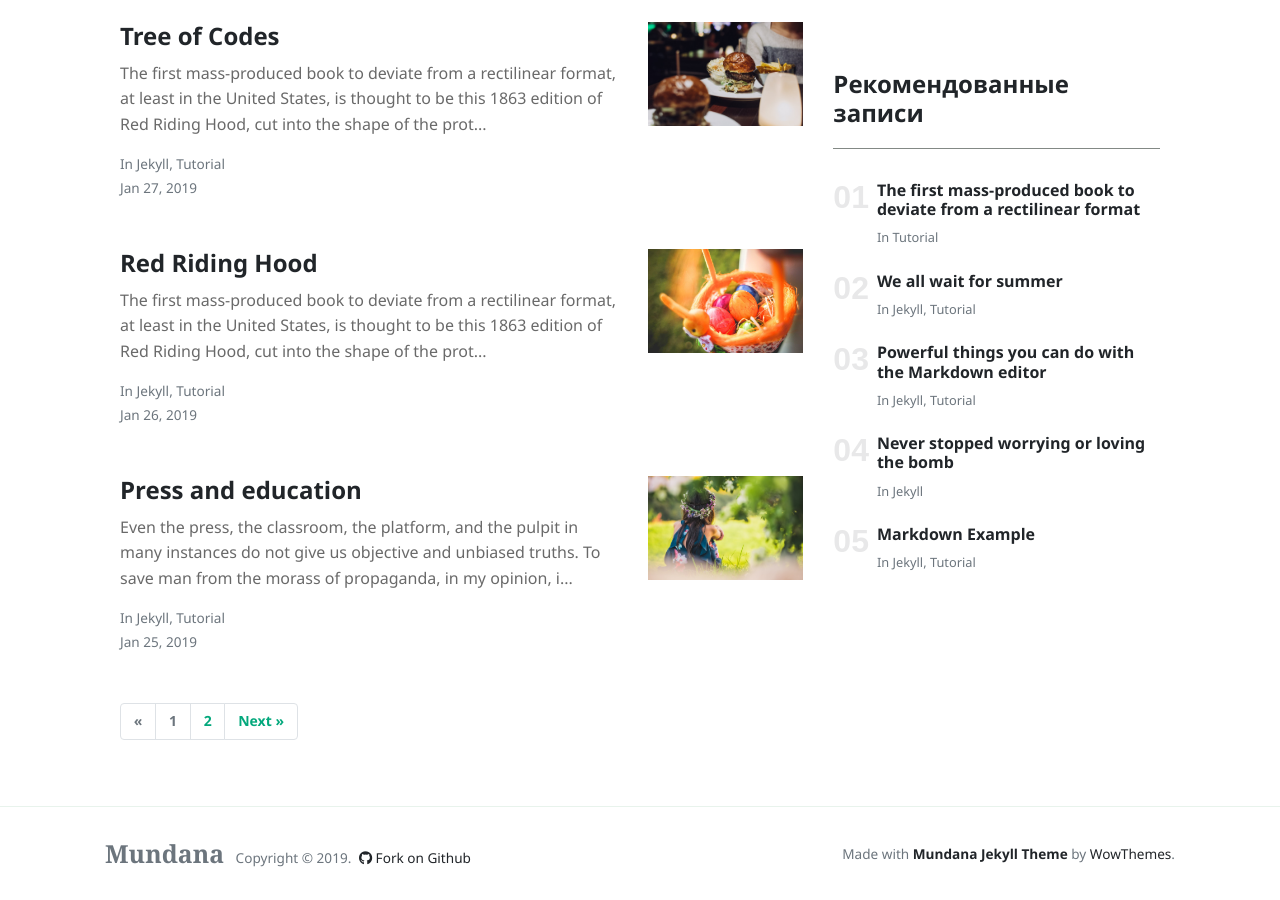
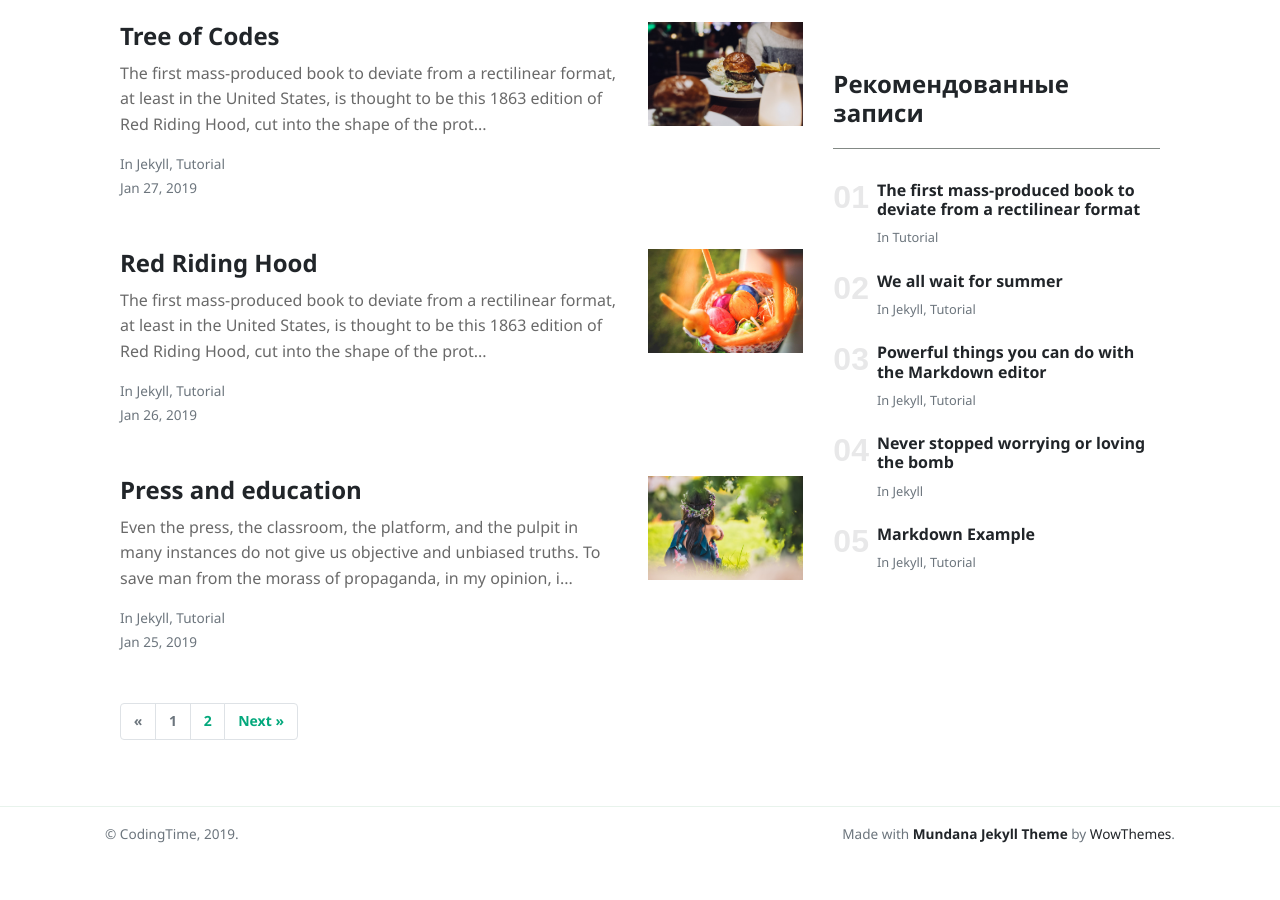
Before and after one commit to DaniilChizhevskii/Coding-Ti.me, a Jekyll site: the page built from index.html, in a window 1280 px wide and 900 px high, scrolled down 1707 px. Built offline with Jekyll 4.4.1, drawn with Linux system fonts in a browser that asks for light colours; nearby versions of some CDN libraries; the list of posts is cut into pages by our own code; after the commit the page ends 2568 px from its top, so only the background shows below that; some of the changed text lies outside the part shown.

Commit message:
Update default.html

```diff
--- a/_layouts/default.html
+++ b/_layouts/default.html
@@ -1,10 +1,10 @@
 <!DOCTYPE html>
-<html lang="en">
+<html lang="ru">
 <head>
     <meta charset="utf-8">
     <meta name="viewport" content="width=device-width, initial-scale=1, shrink-to-fit=no">
     <meta http-equiv="X-UA-Compatible" content="ie=edge">
-    <title>{{page.title}} | {{site.name}}</title>
+    <title>Главная | CodingTime</title>
 
     {% seo %}
 
@@ -38,7 +38,7 @@
     <!-- Navbar -->
     <nav id="MagicMenu" class="topnav navbar navbar-expand-lg navbar-light bg-white fixed-top">
     <div class="container">
-        <a class="navbar-brand" href="{{ site.baseurl }}/index.html"><strong>{{site.name}}</strong></a>
+        <a class="navbar-brand" href="{{ site.baseurl }}/index.html"><strong>CodingTime</strong></a>
         <button class="navbar-toggler collapsed" type="button" data-toggle="collapse" data-target="#navbarColor02" aria-controls="navbarColor02" aria-expanded="false" aria-label="Toggle navigation">
         <span class="navbar-toggler-icon"></span>
         </button>
@@ -77,12 +77,7 @@
         <div class="container">
         <div class="row align-items-center justify-content-between">
             <div>
-                <span class="navbar-brand mr-2 mb-0"><strong>Mundana</strong></span>
-                <span>Copyright © <script>document.write(new Date().getFullYear())</script>.</span>
-
-                <!--  Github Repo Star Btn-->
-                <a class="text-dark ml-1" target="_blank" href="https://github.com/wowthemesnet/mundana-theme-jekyll"><i class="fab fa-github"></i> Fork on Github</a>
-
+                <span>© CodingTime, <script>document.write(new Date().getFullYear())</script>.</span>
             </div>
             <div>
                 Made with <a target="_blank" class="text-dark font-weight-bold" href="https://www.wowthemes.net/mundana-jekyll-theme/"> Mundana Jekyll Theme </a> by <a class="text-dark" target="_blank" href="https://www.wowthemes.net">WowThemes</a>.
```
